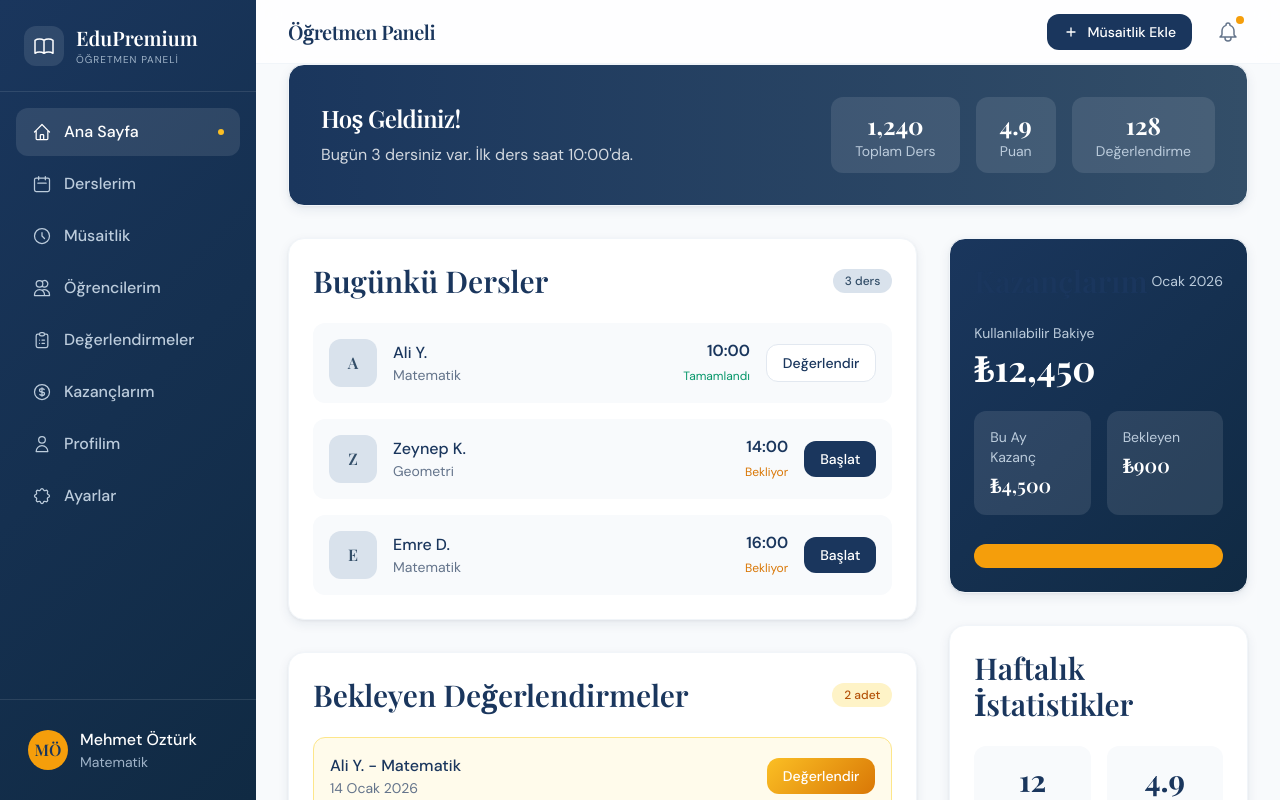
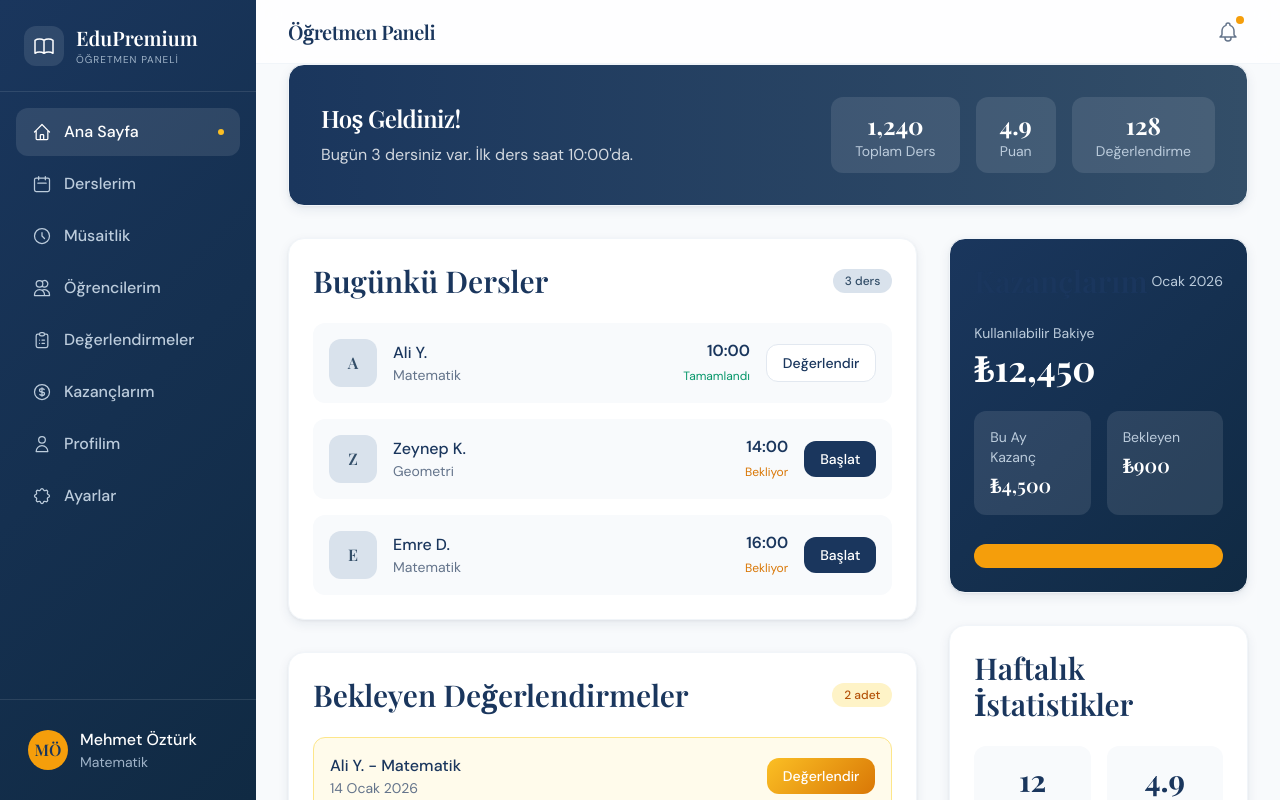
Before and after one commit to Baris-tuncer/edupremium, a Next.js app in the folder frontend/: page /teacher/dashboard in a window 1280 px wide. Shown: the top 800 px of the page. Built offline with nearby package versions, Linux system fonts and the light colour scheme; a web font is replaced by a local one.

Commit message:
Remove duplicate availability button from header

```diff
--- a/frontend/src/app/teacher/dashboard/page.tsx
+++ b/frontend/src/app/teacher/dashboard/page.tsx
@@ -83,13 +83,6 @@ const TeacherHeader = () => (
       <h1 className="text-xl font-display font-semibold text-navy-900">Öğretmen Paneli</h1>
     </div>
     <div className="flex items-center gap-4">
-      {/* Quick Action */}
-      <Link href="/teacher/availability" className="btn-primary py-2 px-4 text-sm flex items-center gap-2">
-        <svg className="w-4 h-4" fill="none" viewBox="0 0 24 24" stroke="currentColor">
-          <path strokeLinecap="round" strokeLinejoin="round" strokeWidth={2} d="M12 6v6m0 0v6m0-6h6m-6 0H6" />
-        </svg>
-        Müsaitlik Ekle
-      </Link>
 
       {/* Notifications */}
       <button className="relative p-2 text-slate-500 hover:text-navy-900 hover:bg-slate-50 rounded-lg transition-colors">
```
